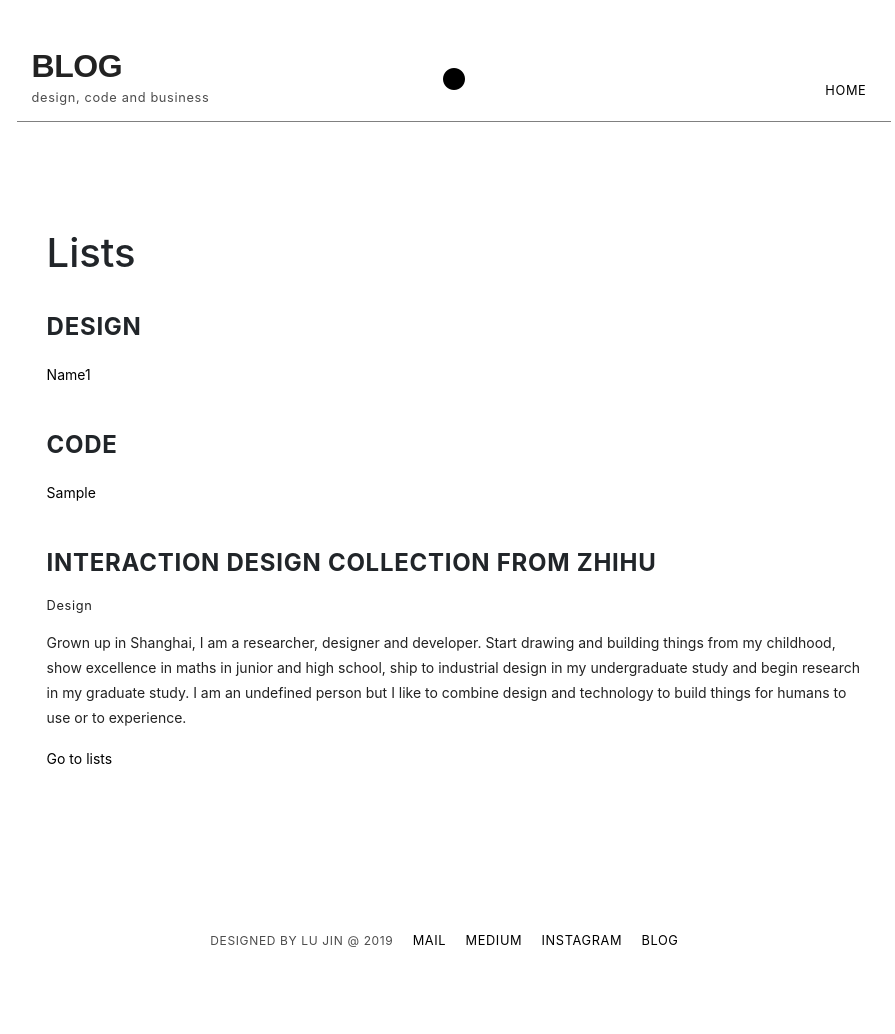
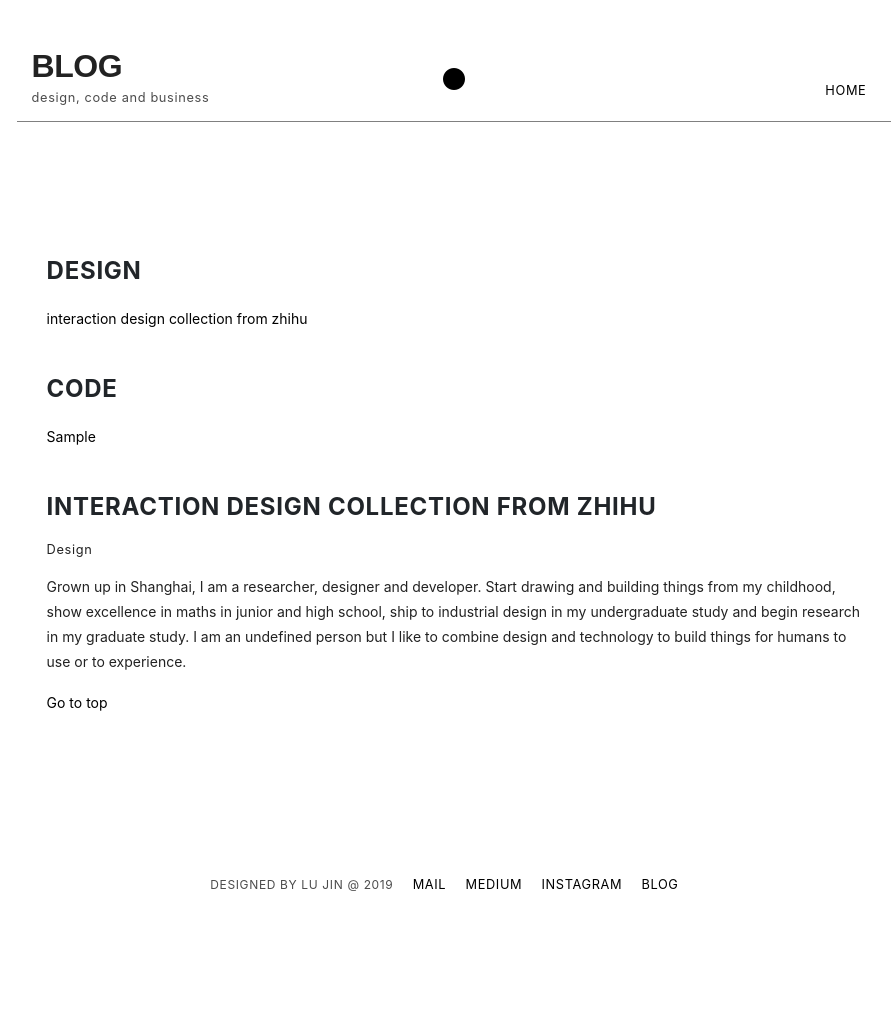
Before and after one commit to beforux/ShakeYourLove, a Jekyll site: the page blog.html, which Jekyll copies as it is, in a window 1280 px wide. Shown: the whole page, without its empty margins (186-1081 px from the left). Built offline with Jekyll 4.4.1, drawn with Linux system fonts in a browser that asks for light colours; nearby versions of some CDN libraries; after the commit the page ends 978 px from its top, so only the background shows below that.

Commit message:
Update blog.html

```diff
--- a/blog.html
+++ b/blog.html
@@ -36,17 +36,16 @@
      <section>
      <div class="container" class="small">
         <div class="row">
-          <div class="col-sm-12">
-            <h1 name="lists"> Lists</h3>
+          <div class="col-sm-12" name="top">
             <h3 name="design"> Design </h5>
-            <p><a href="#design1">Name1</a></p>
+            <p><a href="#design1">interaction design collection from zhihu</a></p>
             <h3> Code </h5>
             <p><a>Sample</a></p>
 
       <h3 name="design1"> interaction design collection from zhihu</h3>
       <p class="small" href="# design"> Design</p>
       <p>Grown up in Shanghai, I am a researcher, designer and developer. Start drawing and building things from my childhood, show excellence in maths in junior and high school, ship to industrial design in my undergraduate study and begin research in my graduate study. I am an undefined person but I like to combine design and technology to build things for humans to use or to experience.</p>
-      <p><a href="#lists">Go to lists</a>
+      <p><a href="#top">Go to top</a>
 
 
           </div>
```
